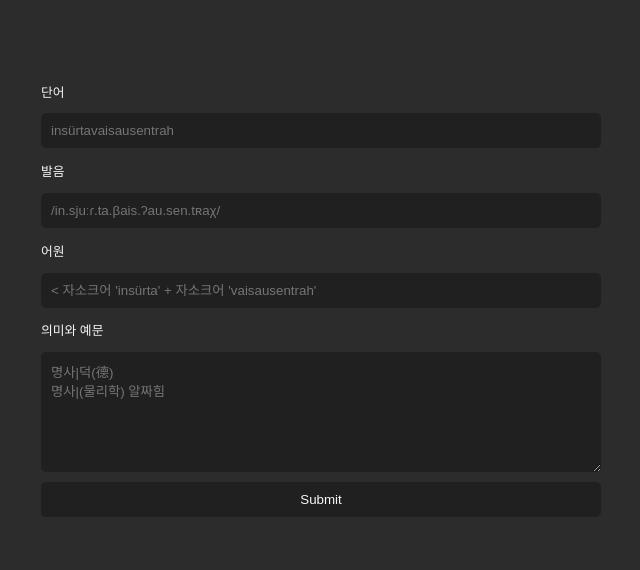
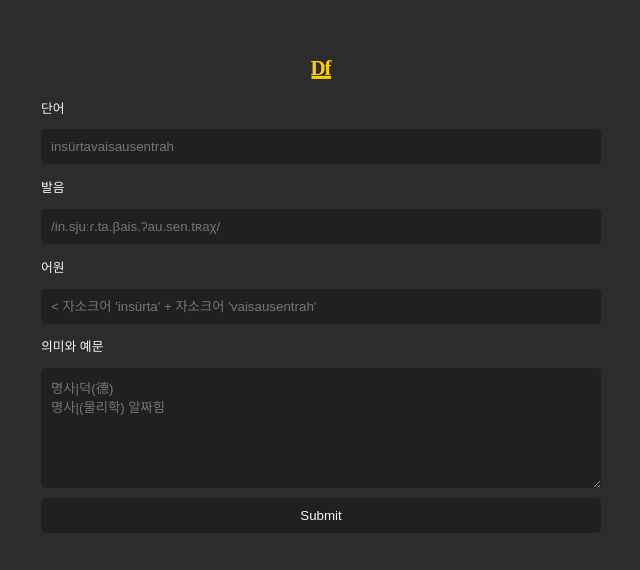
Before and after one commit to junhg0211/dictform, a plain HTML site: page index.html in a window 1280 px wide. Shown: the part 110-680 px from the top of the page, without its empty margins (319-959 px from the left). Drawn offline with Linux system fonts and the light colour scheme; a web font is replaced by a local one.

Commit message:
add favicon

```diff
--- a/index.html
+++ b/index.html
@@ -3,6 +3,7 @@
   <head>
     <meta charset="utf-8">
     <title>Dictform</title>
+    <link rel="icon" href="./logo.svg">
     <link rel="stylesheet" href="./style.css">
     <link rel="stylesheet" as="style" crossorigin="" href="https://cdn.jsdelivr.net/gh/orioncactus/pretendard@v1.3.8/dist/web/static/pretendard.css">
   </head>
@@ -12,6 +13,7 @@
       <div class="horizontal-container">
         <div class="vertical-whitespace"></div>
         <div class="word-container">
+          <img src="./logo.svg" class="small-logo">
           <form method="GET" action="./word.html">
             <p class="input-label">단어</p>
             <input type="text" name="word" placeholder="insürtavaisausentrah">
--- a/style.css
+++ b/style.css
@@ -20,6 +20,8 @@ input { width: calc(100% - 20px); }
 input:focus, textarea:focus { outline: none; }
 input[type=submit] { width: 100%; color: #f7f7f9; }
 
+.small-logo { width: 2rem; margin: auto; display: block; }
+
 .input-label { margin-bottom: 0.8rem; font-size: 0.8rem; }
 
 .outer-container { display: flex; min-height: 100vh; flex-direction: column; }
```
Also changed, not shown: word.html (+1 -0 lines), logo.svg (added).
